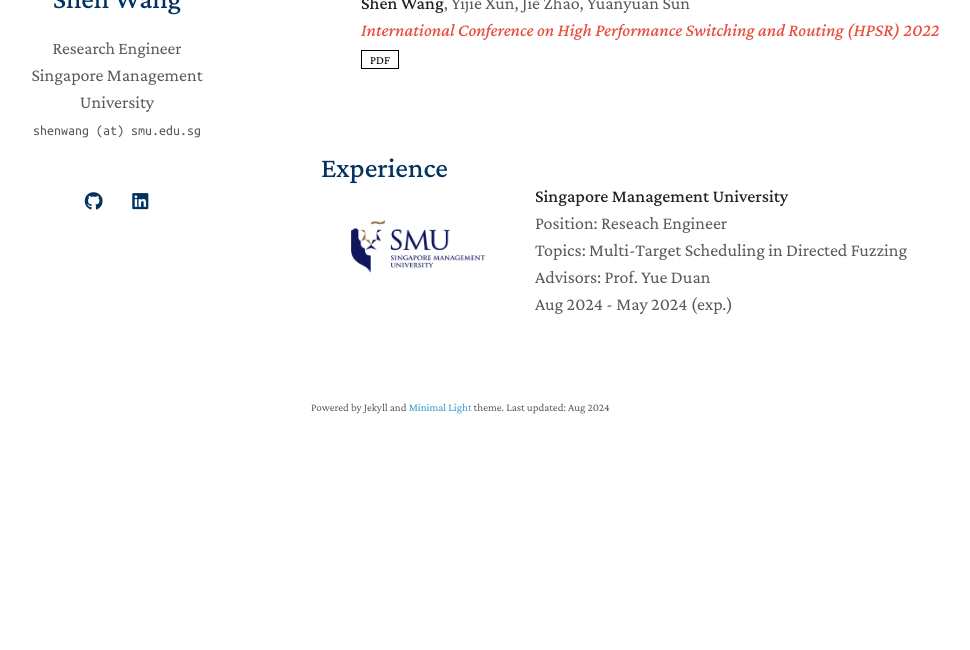
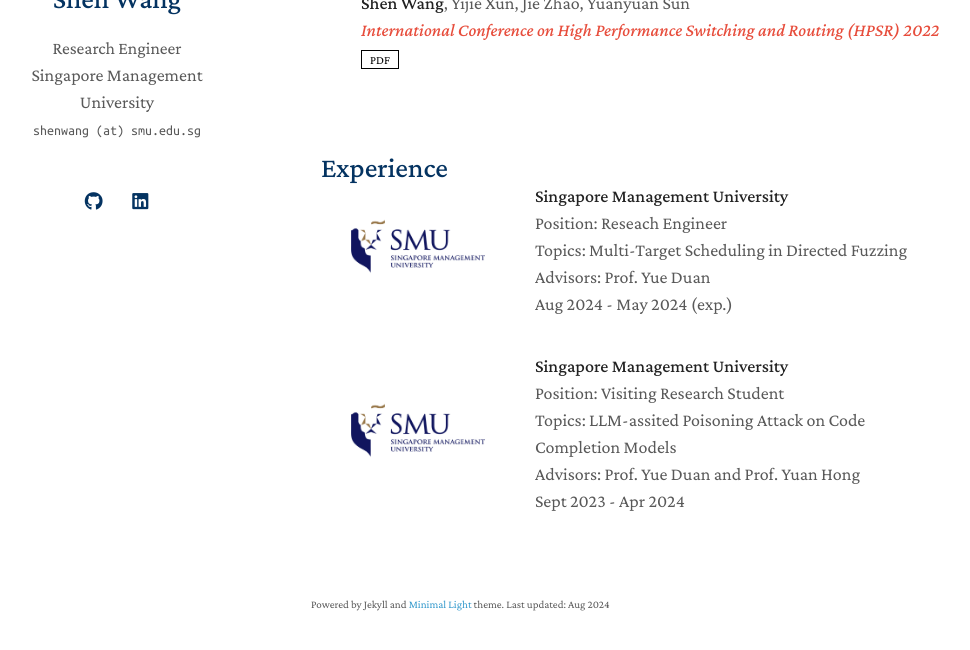
Before and after one commit to 5hEn918/5hEn918.github.io, a Jekyll site: the page built from index.md, in a window 1280 px wide and 900 px high, scrolled down 679 px, cut to the strip 214-864 px from the top of the window. Shown: the whole strip, without its empty margins (159-1129 px from the left). Built offline with Jekyll 4.4.1, drawn with Linux system fonts in a browser that asks for light colours; a style sheet for code colours, icons or effects is not loaded; our own code applies the rules of GitHub Pages for plain Markdown files; before the commit the page ends 1382 px from its top, so only the background shows below that.

Commit message:
modified:   _data/experiences.yml 	modified:   index.md

```diff
--- a/_data/experiences.yml
+++ b/_data/experiences.yml
@@ -4,3 +4,10 @@
   topics: "Multi-Target Scheduling in Directed Fuzzing"
   advisors: "Prof. Yue Duan"
   duration: "Aug 2024 - May 2024 (exp.)"
+
+- company: "Singapore Management University"
+  logo: "assets/img/smu-logo.jpg"
+  position: Visiting Research Student
+  topics: "LLM-assited Poisoning Attack on Code Completion Models"
+  advisors: "Prof. Yue Duan and Prof. Yuan Hong"
+  duration: "Sept 2023 - Apr 2024"
```
Also changed, not shown: index.md (line endings or trailing spaces).
